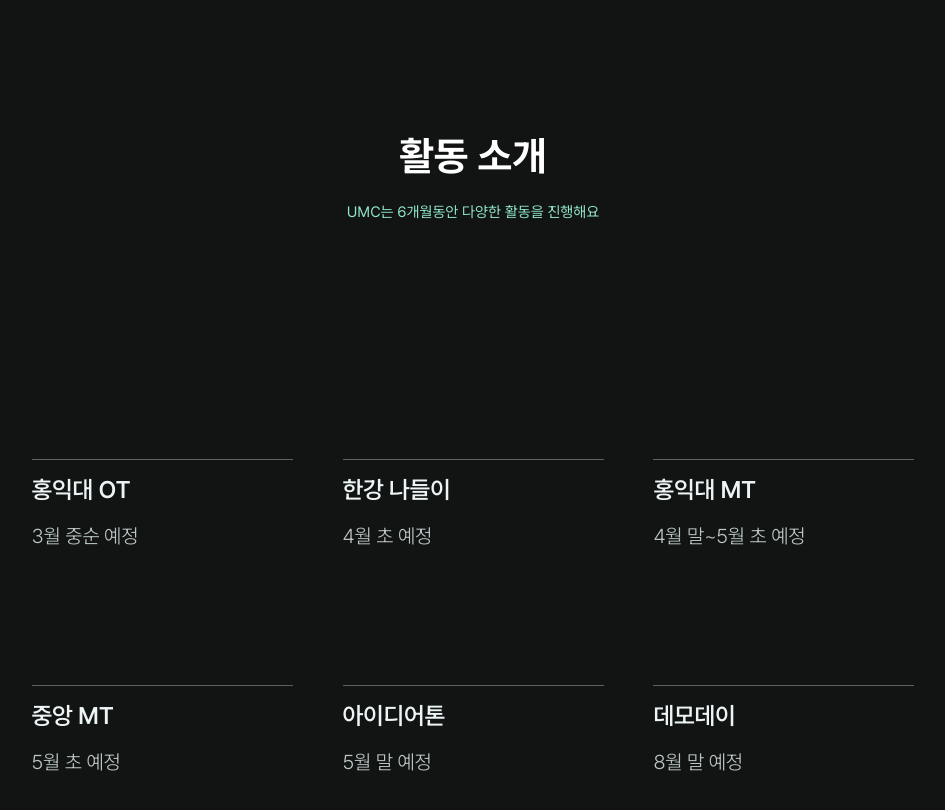
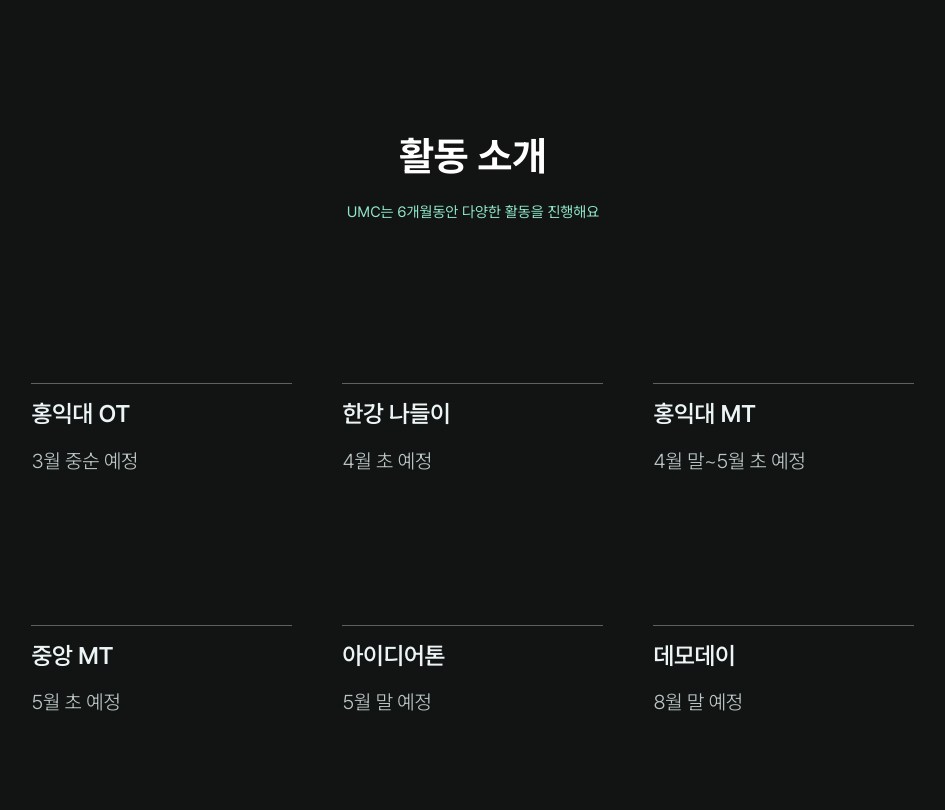
Before and after one commit to HUR-Hongik-UMC-Recruit/Front-end, a React (Create React App) app: page / in a window 1280 px wide. Shown: the part 3720-4530 px from the top of the page, without its empty margins (167-1112 px from the left). Built offline with nearby package versions, Linux system fonts and the light colour scheme; the HTML template or start-up script is replaced by a standard one.

Commit message:
style: 활동 소개 부분 flex를 grid로 변경

```diff
--- a/src/pages/home/HomeActivity.jsx
+++ b/src/pages/home/HomeActivity.jsx
@@ -10,22 +10,18 @@
 const ActivityWrapper = styled.div`
   display: flex;
   flex-direction: column;
-  gap: 10rem;
-`;
-
-const ActivityListWrapper = styled.div`
-  display: flex;
-  flex-direction: column;
-  gap: 7.5rem;
+  gap: 5.75rem;
+  align-items: center;
+  justify-content: center;
 `;
 
 const ActivityList = styled.div`
-  display: flex;
-  flex-direction: row;
+  display: grid;
+  width: 55.2rem;
+  height: 20.8rem;
   gap: 3.12rem;
-  height: 6.63rem;
-  align-items: center;
-  justify-content: center;
+  grid-template-columns: 1fr 1fr 1fr;
+  place-content: space-between;
 `;
 
 const Activity = styled.div`
@@ -60,17 +56,14 @@
 `;
 
 const HomeActivity = () => {
-  const contentsF = [
+  const contents = [
     { activity: "홍익대 OT", date: "3월 중순 예정" },
     { activity: "한강 나들이", date: "4월 초 예정" },
     { activity: "홍익대 MT", date: "4월 말~5월 초 예정" },
-  ];
-  const contentsS = [
     { activity: "중앙 MT", date: "5월 초 예정" },
     { activity: "아이디어톤", date: "5월 말 예정" },
     { activity: "데모데이", date: "8월 말 예정" },
   ];
-
   return (
     <ActivityContainer>
       <ActivityWrapper>
@@ -78,24 +71,14 @@
           title="활동 소개"
           subtitle="UMC는 6개월동안 다양한 활동을 진행해요"
         />
-        <ActivityListWrapper>
         <ActivityList>
-            {contentsF.map((content) => (
-              <Activity>
+          {contents.map((content, index) => (
+            <Activity key={content.id}>
               <ActivityName>{content.activity}</ActivityName>
               <ActivityDate>{content.date}</ActivityDate>
             </Activity>
           ))}
         </ActivityList>
-          <ActivityList>
-            {contentsS.map((content) => (
-              <Activity>
-                <ActivityName>{content.activity}</ActivityName>
-                <ActivityDate>{content.date}</ActivityDate>
-              </Activity>
-            ))}
-          </ActivityList>
-        </ActivityListWrapper>
       </ActivityWrapper>
     </ActivityContainer>
   );
```
Lines whose indentation alone changed are shown as unchanged.
